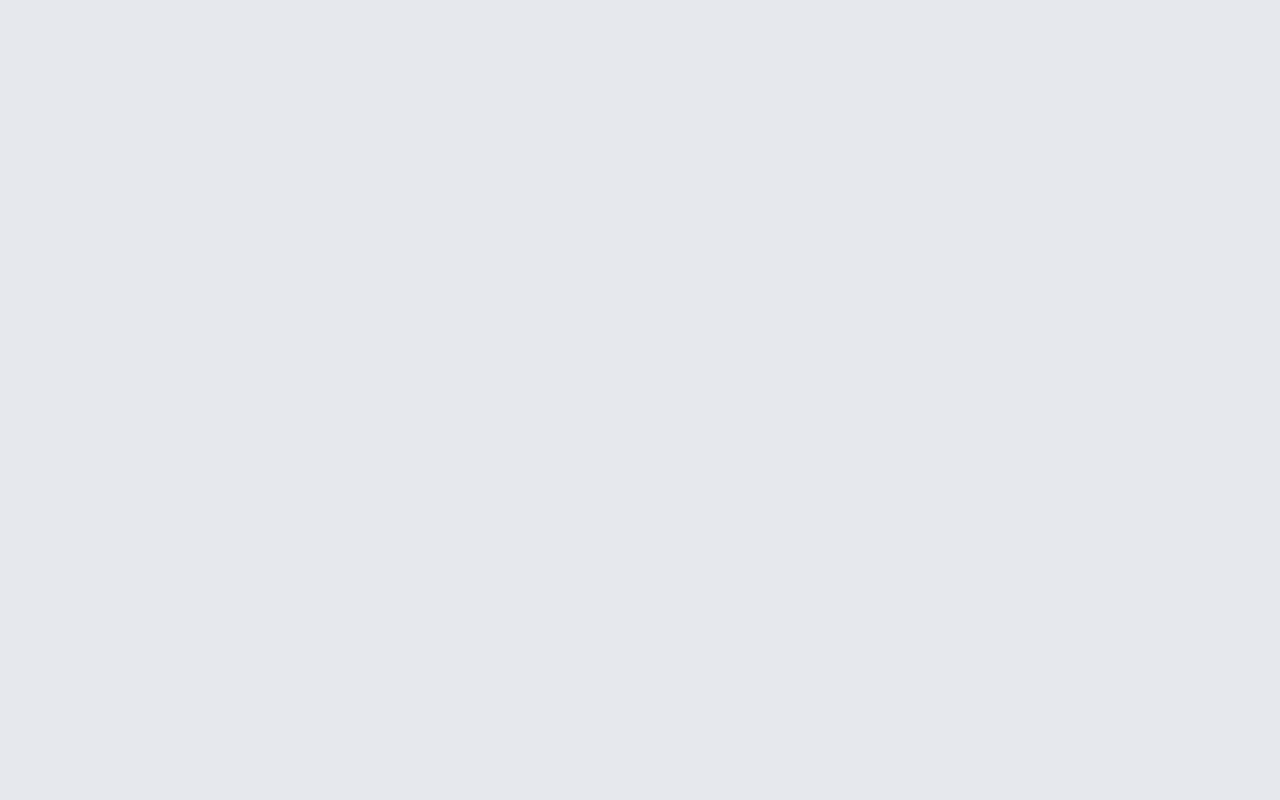
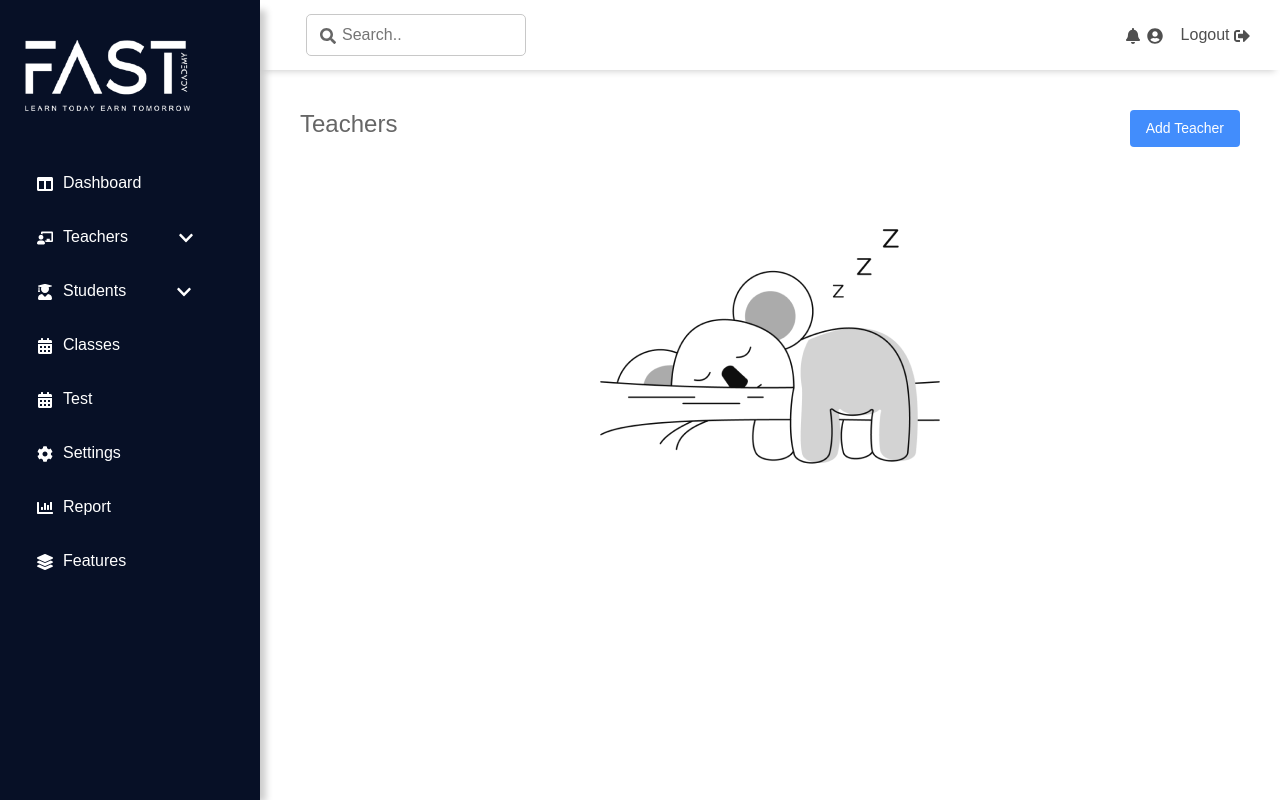
Before and after one commit to Mahaiqbal33/RMS-Front-end, a React (Create React App) app: page /sidebar/newteacher in a window 1280 px wide. Before the commit this address had no page. Built offline with nearby package versions, Linux system fonts and the light colour scheme.

Commit message:
Update  Screen , App and Component

```diff
--- a/src/App.js
+++ b/src/App.js
@@ -25,7 +25,7 @@ function App() {
     <Route element= {<PrivateRoutes/>}>
     <Route path='sidebar' element={<Sidebar />}>
           <Route index element={<Dashboard />} />
-          <Route path="teachers" element={<NewTeacher></NewTeacher>} ></Route>
+          <Route path="newteacher" element={<NewTeacher></NewTeacher>} ></Route>
           <Route path='teacherlist' element={<Teacherlist/>}/>
           <Route path='studentlist' element={<Studentlist/>}/>
           <Route path='test' element={<Test/>}/>
```
